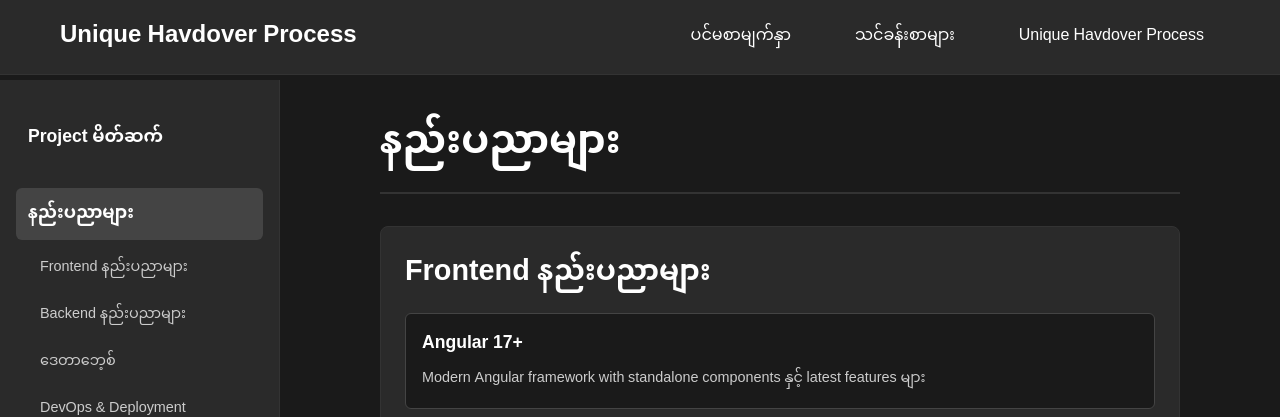
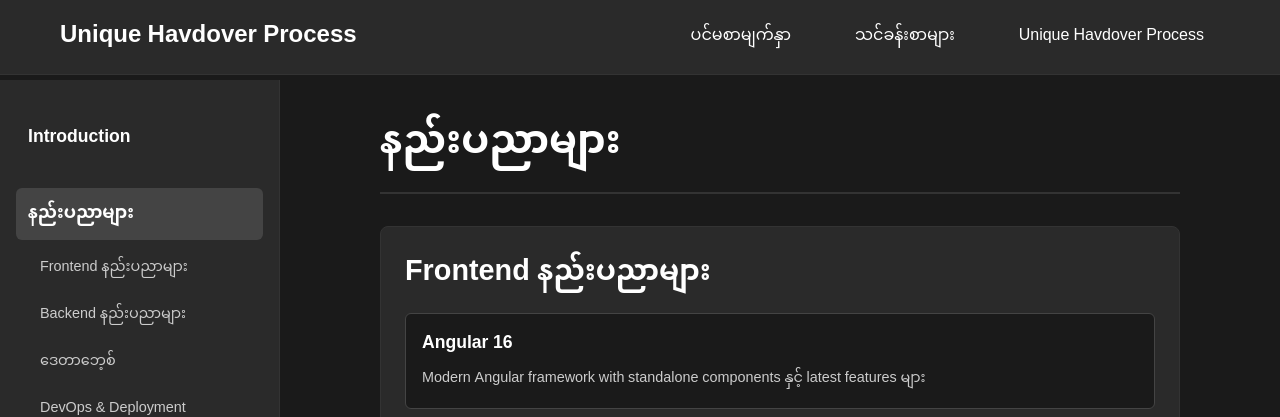
Before and after one commit to thanthtooaung-coding/handover-documentation-unique, an Angular app: page /detail/1 in a window 1280 px wide. Both pictures are taken after a click on the element "နည်းပညာများ". Shown: the top 417 px of the page. Built offline with nearby package versions, Linux system fonts and the light colour scheme.

Commit message:
:sparkles: feat: Fixed Introduction

```diff
--- a/src/app/components/detail-page/detail-page.component.html
+++ b/src/app/components/detail-page/detail-page.component.html
@@ -27,20 +27,17 @@
     <div class="content-wrapper">
       <!-- Introduction Content -->
       <div *ngIf="currentSection === 'introduction'" class="content-section">
-        <h1 class="page-title myanmar-text">Project မိတ်ဆက်</h1>
+        <h1 class="page-title myanmar-text">Introduction</h1>
 
         <section id="overview" class="content-block">
-          <h2 class="myanmar-text">ခြုံငုံသုံးသပ်ချက်</h2>
+          <h2 class="myanmar-text">Overview</h2>
           <p class="myanmar-text">
-            ဤစီမံကိန်းသည် Unique Havdover Processများကို စနစ်တကျ စီမံခန့်ခွဲရန်အတွက်
-            ဖန်တီးထားသော Angular အပ်ပလီကေးရှင်းဖြစ်သည်။ ၎င်းသည် အဖွဲ့အစည်းများအတွက်
-            ပရောဂျက်များ၊ လုပ်ငန်းစဉ်များနှင့် အသိပညာများကို ထိရောက်စွာ မှတ်တမ်းတင်ရန်
-            ကူညီပေးသည်။
+            This project is an Angular application created to systematically manage Unique Havdover Processes. It helps organizations to efficiently document projects, processes, and domain knowledge.
           </p>
         </section>
 
         <section id="objectives" class="content-block">
-          <h2 class="myanmar-text">ရည်မှန်းချက်များ</h2>
+          <h2 class="myanmar-text">Objectives</h2>
           <ul class="myanmar-text objective-list">
             <li>လွှဲပြောင်းမှုလုပ်ငန်းစဉ်ကို ပိုမိုထိရောက်စေရန်</li>
             <li>အသိပညာများကို စနစ်တကျ မှတ်တမ်းတင်ရန်</li>
@@ -50,7 +47,7 @@
         </section>
 
         <section id="features" class="content-block">
-          <h2 class="myanmar-text">အဓိကအင်္ဂါရပ်များ</h2>
+          <h2 class="myanmar-text">Features</h2>
           <div class="feature-grid">
             <div class="feature-card">
               <h3 class="myanmar-text">လေ့လာရန်အကြောင်းအရာများ</h3>
@@ -76,7 +73,7 @@
           <h2 class="myanmar-text">Frontend နည်းပညာများ</h2>
           <div class="tech-list">
             <div class="tech-item">
-              <h3>Angular 17+</h3>
+              <h3>Angular 16</h3>
               <p class="myanmar-text">Modern Angular framework with standalone components နှင့် latest features များ</p>
             </div>
             <div class="tech-item">
--- a/src/app/components/detail-page/detail-page.component.ts
+++ b/src/app/components/detail-page/detail-page.component.ts
@@ -14,12 +14,12 @@ export class DetailPageComponent implements OnInit {
 
   sidebarItems = [
     {
-      title: "Project မိတ်ဆက်",
+      title: "Introduction",
       route: "introduction",
       sections: [
-        { title: "ခြုံငုံသုံးသပ်ချက်", id: "overview" },
-        { title: "ရည်မှန်းချက်များ", id: "objectives" },
-        { title: "အဓိကအင်္ဂါရပ်များ", id: "features" },
+        { title: "Overview", id: "overview" },
+        { title: "Objectives", id: "objectives" },
+        { title: "Features", id: "features" },
       ],
     },
     {
--- a/src/app/components/learning-section/learning-section.component.ts
+++ b/src/app/components/learning-section/learning-section.component.ts
@@ -14,7 +14,7 @@ export class LearningSection {
 
   lessons = [
     {
-      title: "Project မိတ်ဆက်",
+      title: "Introduction",
       description: "စီမံကိန်း၏ အခြေခံအချက်အလက်များနှင့် ရည်မှန်းချက်များ",
       route: "introduction",
     },
```
